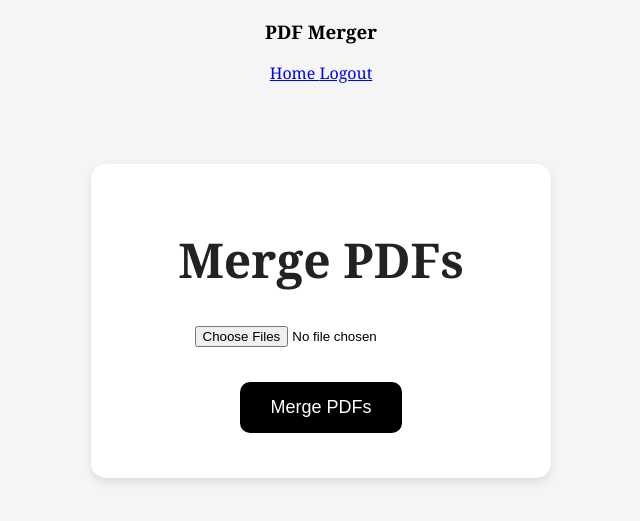
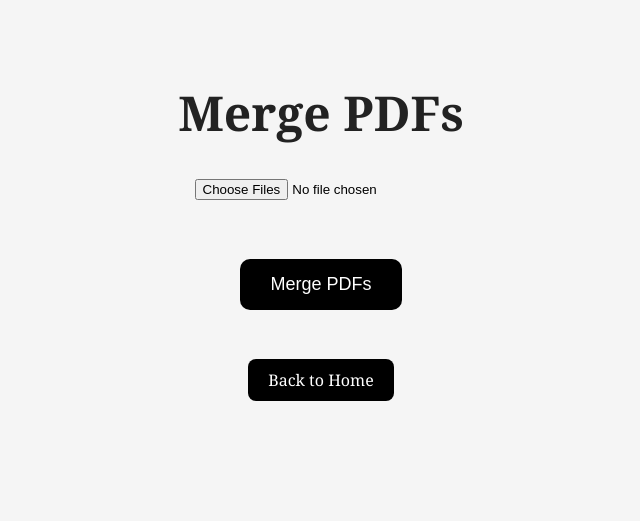
Before and after one commit to cheri-pixel/image_to_pdf-converter, a Flask app: page /merge-pdf in a window 1280 px wide. Shown: the top 521 px of the page, without its empty margins (319-959 px from the left). Run offline with Flask 3, Linux system fonts and the light colour scheme; the visitor is signed in with stand-in values (Sample User, id 1); parts of the project's set-up code (start-up, migrations or seed data) failed here and were passed over.

Commit message:
Update merge_pdf.html

```diff
--- a/templates/merge_pdf.html
+++ b/templates/merge_pdf.html
@@ -1,9 +1,10 @@
 <!DOCTYPE html>
+
 <html>
 
 <head>
 
-    <title>Merge PDF</title>
+    <title>PDF Merger</title>
 
     <link
         rel="stylesheet"
@@ -14,31 +15,7 @@
 
 <body>
 
-    <div class="navbar">
-
-        <h3>PDF Merger</h3>
-
-        <div>
-
-            <a href="/">
-
-                Home
-
-            </a>
-
-            <a href="/logout">
-
-                Logout
-
-            </a>
-
-        </div>
-
-    </div>
-
     <div class="container">
-
-        <div class="card">
 
         <h1>Merge PDFs</h1>
 
@@ -50,14 +27,12 @@
 
             <input
                 type="file"
-                    id="pdfInput"
                 name="pdfs"
-                    accept=".pdf"
                 multiple
                 required
             >
 
-                <div id="fileList"></div>
+            <br><br><br>
 
             <button type="submit">
 
@@ -67,101 +42,15 @@
 
         </form>
 
-        </div>
+        <br><br>
+
+        <a href="/" class="home-btn">
+
+            Back to Home
+
+        </a>
 
     </div>
-
-    <script>
-
-        const input = document.getElementById("pdfInput");
-
-        const fileList = document.getElementById("fileList");
-
-        let selectedFiles = [];
-
-        input.addEventListener("change", function(event) {
-
-            const newFiles = Array.from(event.target.files);
-
-            selectedFiles = [...selectedFiles, ...newFiles];
-
-            renderFiles();
-
-        });
-
-        function renderFiles() {
-
-            fileList.innerHTML = "";
-
-            selectedFiles.forEach((file, index) => {
-
-                const fileItem = document.createElement("div");
-
-                fileItem.style.marginTop = "10px";
-
-                fileItem.style.display = "flex";
-
-                fileItem.style.justifyContent = "space-between";
-
-                fileItem.style.alignItems = "center";
-
-                fileItem.style.background = "#f1f1f1";
-
-                fileItem.style.padding = "10px";
-
-                fileItem.style.borderRadius = "8px";
-
-                const fileName = document.createElement("span");
-
-                fileName.textContent = file.name;
-
-                const removeBtn = document.createElement("span");
-
-                removeBtn.textContent = "×";
-
-                removeBtn.style.cursor = "pointer";
-
-               removeBtn.style.color = "black";
-
-                removeBtn.style.fontWeight = "normal";
-
-                removeBtn.style.fontSize = "16px";
-
-                removeBtn.onclick = () => {
-
-                    selectedFiles.splice(index, 1);
-
-                    renderFiles();
-
-                };
-
-                fileItem.appendChild(fileName);
-
-                fileItem.appendChild(removeBtn);
-
-                fileList.appendChild(fileItem);
-
-            });
-
-            updateFileInput();
-
-        }
-
-        function updateFileInput() {
-
-            const dataTransfer = new DataTransfer();
-
-            selectedFiles.forEach(file => {
-
-                dataTransfer.items.add(file);
-
-            });
-
-            input.files = dataTransfer.files;
-
-        }
-
-    </script>
 
 </body>
 
```
Lines whose indentation alone changed are shown as unchanged.
